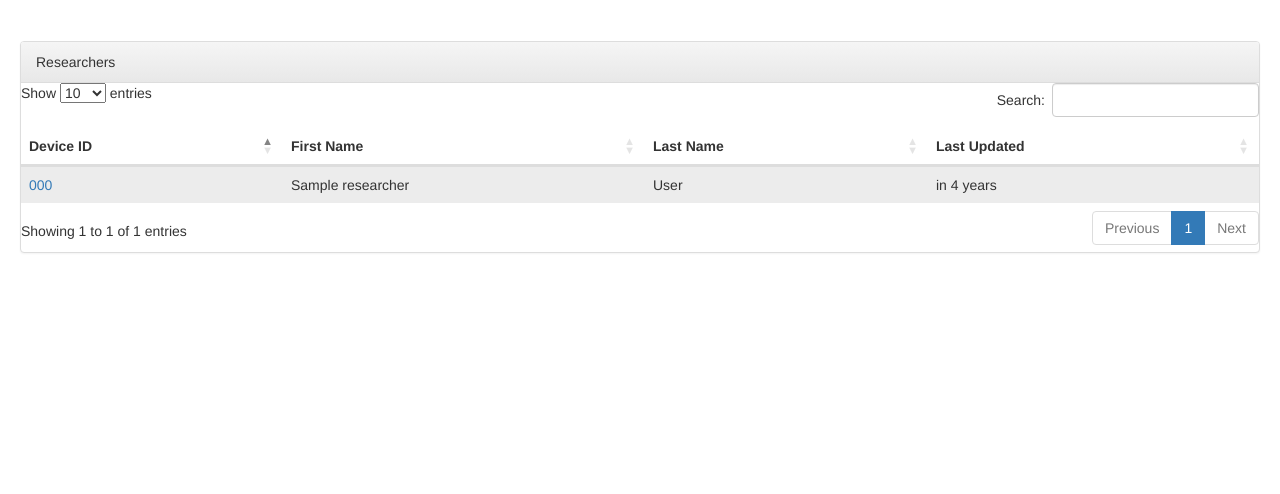
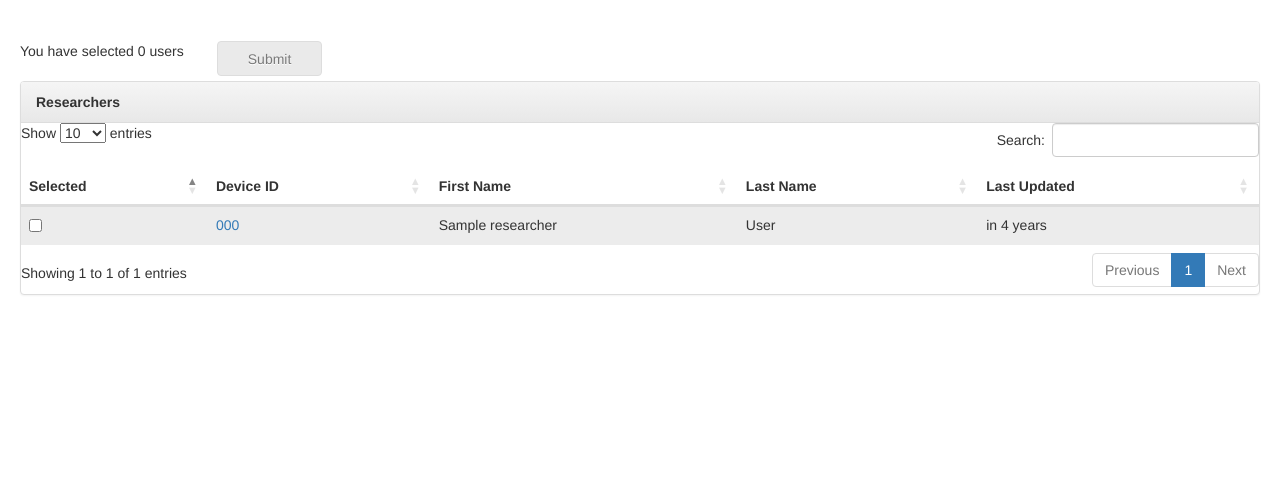
Before and after one commit to gdimitris/FleetManagerBackend, a Flask app: page / in a window 1280 px wide. Shown: the part 51-545 px from the top of the page. Run offline with Flask 2, Linux system fonts and the light colour scheme; tables that the repository leaves empty hold one stand-in row (values such as "Sample post"); parts of the project's set-up code (start-up, migrations or seed data) failed here and were passed over; some libraries are stand-ins or nearby versions.

Commit message:
Added multiselect on users

```diff
--- a/Application/templates/users.html
+++ b/Application/templates/users.html
@@ -1,20 +1,25 @@
 {% extends "base.html"%}
 
 {% block head %}
+
 <script type="text/javascript" src="https://cdn.datatables.net/1.10.10/js/jquery.dataTables.min.js"></script>
 <script type="text/javascript" src="https://cdn.datatables.net/1.10.10/js/dataTables.bootstrap.min.js"></script>
 <link rel="stylesheet" href="https://cdn.datatables.net/1.10.10/css/dataTables.bootstrap.min.css">
-
 
 {% endblock %}
 
 {% block body%}
 
 {% if researchers: %}
+<form id="user-form" method="post" action="/multiselect_users">
+<div class="row" style="margin-bottom:5px;">
+    <p class="col-md-2" id="user-form-text"> </p><button id="users-form-button" onclick="clear_search();" class="btn btn-default col-md-1" style="height:35px;" disabled>Submit</button>
+</div>
     <div class="panel panel-default">
-        <div class="panel-heading">Researchers</div>
+        <div class="panel-heading"><b>Researchers</b></div>
             <table class="table table-striped" id="user-table">
                 <thead>
+                    <th>Selected</th>
                     <th>Device ID</th>
                     <th>First Name</th>
                     <th>Last Name</th>
@@ -23,6 +28,7 @@
                 <tbody>
                     {% for researcher in researchers: %}
                         <tr>
+                            <td> <input type="checkbox" name="check" value="{{researcher.phone_id}}" onclick="count_selected(this);"></td>
                             <td> <a href="{{ url_for('show_device_locations', device_id=researcher.phone_id) }}">  {{ researcher.phone_id }}  </a> </td>
                             <td> {{ researcher.name }}</td>
                             <td> {{ researcher.surname }}</td>
@@ -36,14 +42,54 @@
                 </tbody>
             </table>
     </div>
+</form>
 {% endif %}
 
 <script type="text/javascript">
-
+    var user_table;
     $(function(){
-    $('#user-table').DataTable();
+        user_table = $('#user-table').DataTable(
+             {
+                "aoColumnDefs": [
+                  { "bSortable": false, "aTargets": [ 0 ] }
+                ]
+             }
+        );
     });
 
 </script>
 
+<script>
+function clear_search(){
+    console.log("Clear was called");
+    $('input.form-control').val('');
+    user_table.search( '' ).columns().search( '' ).draw();
+    $('#user-form').submit()
+}
+</script>
+
+<script>
+    var selected_checkboxes=0;
+    function count_selected(checkbox){
+        if(checkbox.checked)
+            selected_checkboxes++;
+        else
+            selected_checkboxes--;
+        toggleButton();
+        updateText();
+    }
+
+    function toggleButton(){
+        if(selected_checkboxes<1)
+            $('#users-form-button').prop('disabled', true);
+        else
+            $('#users-form-button').prop('disabled', false);
+    }
+
+    function updateText(){
+        $('#user-form-text').html("You have selected "+selected_checkboxes+" users");
+    }
+    updateText();
+</script>
+
 {% endblock %}
--- a/Application/views.py
+++ b/Application/views.py
@@ -2,11 +2,12 @@ from logging import Logger
 
 __author__ = 'dimitris'
 
-from Application import app, db, cache
+from Application import app, db
 from flask import render_template, request, jsonify, send_from_directory, url_for
 from datetime import datetime
 from models import LocationPoints, Researchers
 from sqlalchemy.sql.expression import and_
+from sqlalchemy import text
 import os
 
 
@@ -69,6 +70,16 @@ def register_researcher(device_id):
     return render_template("empty.html"), 200
 
 
+@app.route('/multiselect_users', methods=['POST'])
+def multiselect_users():
+    selected = request.form.getlist('check')
+    print str(selected)
+    q = LocationPoints.phone_id.in_(selected)
+    print q
+    res = LocationPoints.query.filter(q).all()
+    return render_template("multiple_users.html", res=res)
+
+
 def update_researcher_timestamp(device_id, time):
     researcher = Researchers.query.filter(Researchers.phone_id == device_id).first()
     researcher.last_updated = time
@@ -102,7 +113,7 @@ def get_all_researchers_from_db():
 
 
 def get_distinct_phone_ids_from_db():
-    res = db.session.query(LocationPoints).distinct(LocationPoints.phone_id)#.group_by(LocationPoints.phone_id)
+    res = db.session.query(LocationPoints).distinct(LocationPoints.phone_id)
     result_list = list()
     for val in res:
         result_list.append(val.phone_id)
```
Also changed, not shown: Application/templates/multiple_users.html (added, +15 -0 lines), 2 other files. Lines whose indentation alone changed are shown as unchanged.
